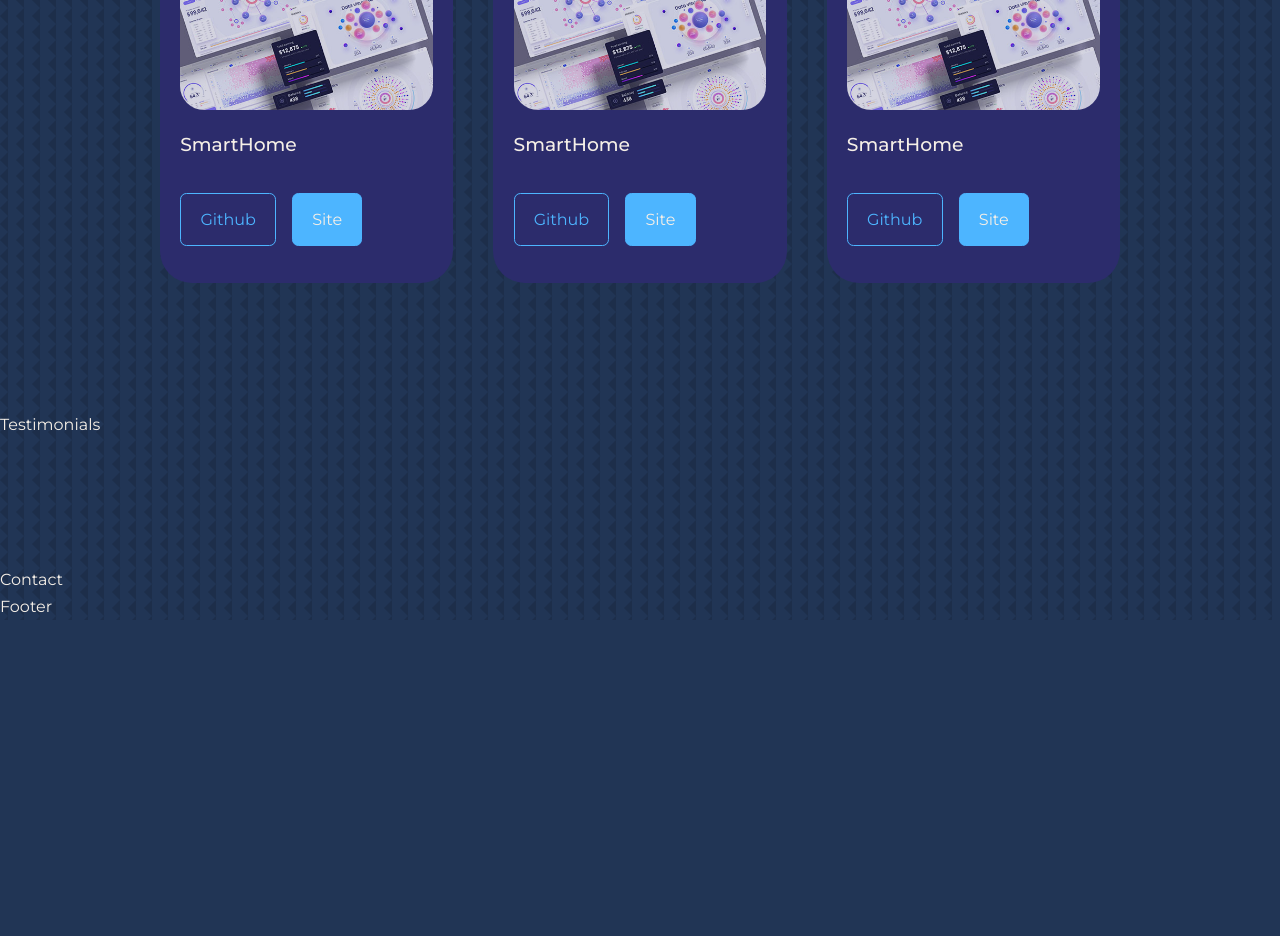
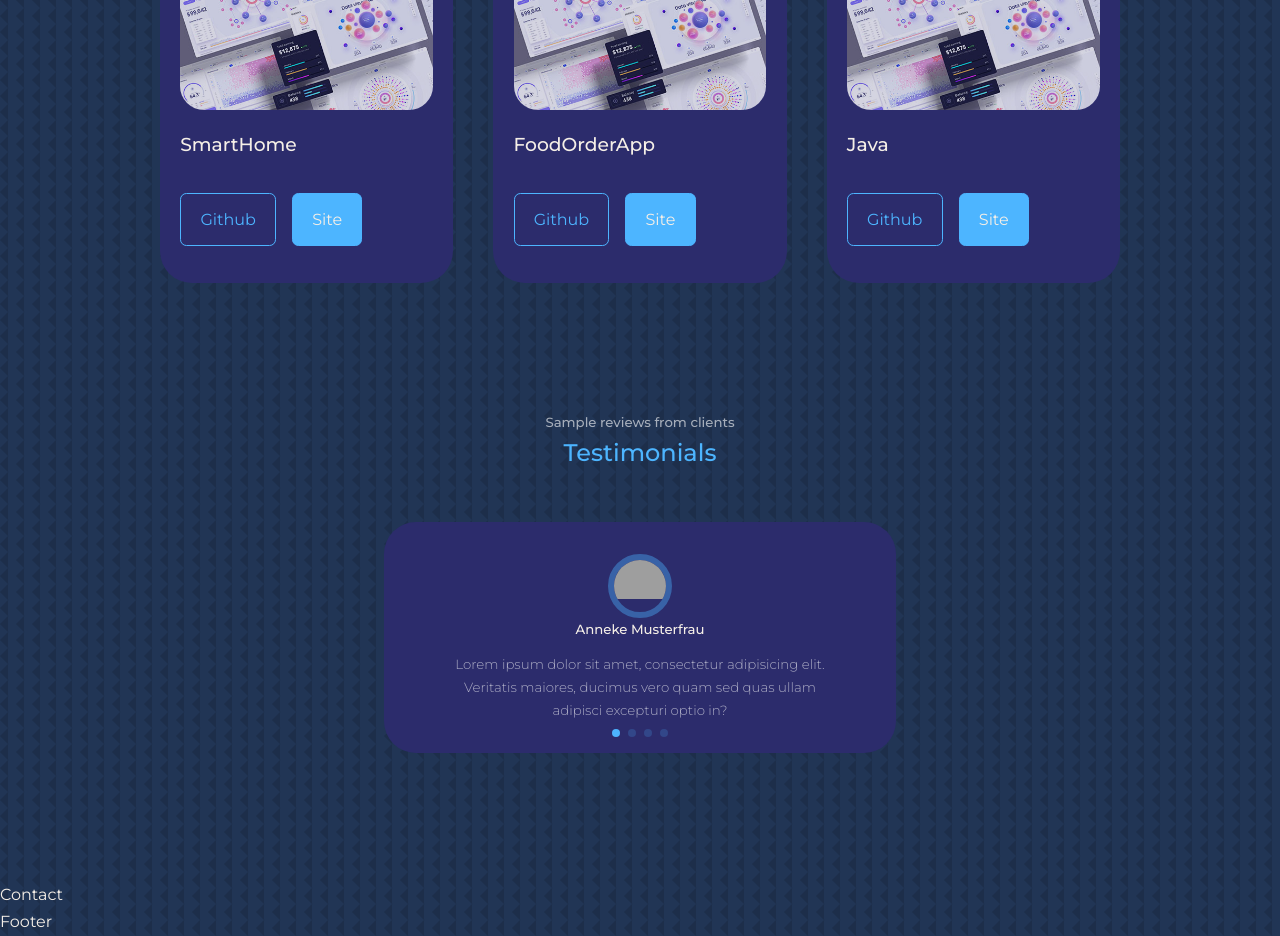
Before and after one commit to NashHub1/react-portfolio, a React (Create React App) app: page / in a window 1280 px wide. Shown: the part 2360-3296 px from the top of the page. Before the commit the page ends 2980 px from the top, so only its background shows below. Built offline with nearby package versions, Linux system fonts and the light colour scheme; grey boxes are pictures that could not be loaded.

Commit message:
Testimonials

```diff
--- a/package.json
+++ b/package.json
@@ -10,6 +10,7 @@
     "react-dom": "^18.2.0",
     "react-icons": "^4.9.0",
     "react-scripts": "5.0.1",
+    "swiper": "^10.0.4",
     "web-vitals": "^2.1.4"
   },
   "scripts": {
--- a/src/Components/Portfolio/Portfolio.css
+++ b/src/Components/Portfolio/Portfolio.css
@@ -32,3 +32,19 @@
     gap: 1rem;
     margin-bottom: 1rem;
 }
+
+/* Media Queries (medium devices) */
+@media screen and (max-width: 1024px){
+    .portfolio_container {
+        grid-template-columns: repeat(2, 1fr);
+        gap: 1.2rem;
+    }
+
+}
+
+/* Media Queries (small devices) */
+@media screen and (max-width: 600px){
+    .portfolio_container {
+        grid-template-columns: 1fr;
+    }
+}
--- a/src/Components/Portfolio/Portfolio.jsx
+++ b/src/Components/Portfolio/Portfolio.jsx
@@ -1,6 +1,33 @@
 import React from 'react'
 import IMG1 from '../../Assets/portfolio6.jpg'
 import './Portfolio.css'
+
+
+const portfolioData = [
+  {
+    id: 1,
+    image: IMG1,
+    title: 'SmartHome',
+    github: 'https://github.com',
+    demo: 'https://github.com'
+  },
+  {
+    id: 2,
+    image: IMG1,
+    title: 'FoodOrderApp',
+    github: 'https://github.com',
+    demo: 'https://github.com'
+  },
+  {
+  id: 3,
+  image: IMG1,
+  title: 'Java',
+  github: 'https://github.com',
+  demo: 'https://github.com'
+  }
+
+]
+
 const Portfolio = () => {
   return (
     <section id='Portfolio'>
@@ -8,44 +35,23 @@ const Portfolio = () => {
       <h2 className="text-light">Portfolio</h2>
 
       <div className="container portfolio_container">
-        <article className="portfolio_item">
-          <div className="portfolio_item_image">
-            <img src={IMG1} className="image" alt='Portfolio' />
-          </div>
-          <h3>SmartHome</h3>
-          <div className="portfolio_item_cta">
-            <a href="https://github.com/NashHub1" className="btn" target="_blank" rel="noopener noreferrer">Github</a>
-            <a href="" className="btn btn_primary" target="_blank" rel="noopener noreferrer">Site</a>
-          </div>
-        </article>
-        <article className="portfolio_item">
-          <div className="portfolio_item_image">
-            <img src={IMG1} className="image" alt='Portfolio' />
-          </div>
-          <h3>SmartHome</h3>
-          <div className="portfolio_item_cta">
-            <a href="" className="btn" target="_blank" rel="noopener noreferrer">Github</a>
-            <a href="" className="btn btn_primary" target="_blank" rel="noopener noreferrer">Site</a>
-          </div>
-        </article>
-        <article className="portfolio_item">
-          <div className="portfolio_item_image">
-            <img src={IMG1} className="image" alt='Portfolio' />
-          </div>
-          <h3>SmartHome</h3>
-          <div className="portfolio_item_cta">
-            <a href="" className="btn" target="_blank" rel="noopener noreferrer">Github</a>
-            <a href="" className="btn btn_primary" target="_blank" rel="noopener noreferrer">Site</a>
-          </div>
-        </article>
-
-
-
-
-
-
+      {
+          portfolioData.map(({id, image, title, github, demo}) => {
+            return(
+              <article key={id} className="portfolio_item">
+                <div className="portfolio_item_image">
+                  <img src={image} className="image" alt={title} />
+                </div>
+                <h3>{title}</h3>
+                <div className="portfolio_item_cta">
+                  <a href={github} className="btn" target="_blank" rel="noopener noreferrer">Github</a>
+                  <a href={demo} className="btn btn_primary" target="_blank" rel="noopener noreferrer">Site</a>
+                </div>
+              </article>
+            )
+          })
+        }
       </div>
-
     </section>
   )
 }
--- /dev/null
+++ b/src/Components/Testimonials/Testimonials.css
@@ -0,0 +1,48 @@
+.testimonials_container {
+  width: 40%;
+  padding-bottom: 3rem;
+}
+
+.swiper-pagination-clickable .swiper-pagination-bullet {
+  background: var(--color-primary);
+}
+.client_avatar {
+  margin: auto;
+  width: 4rem;
+  aspect-ratio: 1/1;
+  overflow: hidden;
+  border-radius: 50%;
+  border: 0.4rem solid var(--color-primary-variant);
+}
+.testimonial {
+  background: var(--color-bg-variant);
+  text-align: center;
+  padding: 2rem;
+  border-radius: 2rem;
+  user-select: none;
+}
+.client_review {
+  color: var(--color-light);
+  font-weight: 300;
+  display: block;
+  width: 90%;
+  margin: 0.8rem auto 0;
+}
+/* Media queries MD */
+
+@media screen and (max-width: 1024px) {
+  .container.testimonials_container {
+    width: 60%;
+  }
+}
+
+/* Media queries SM */
+
+@media screen and (max-width: 600px) {
+  .container.testimonials_container {
+    width: var(--container-width-sm);
+  }
+  .client_review {
+    width: var(--container-width-sm);
+  }
+}
--- a/src/Components/Testimonials/Testimonials.jsx
+++ b/src/Components/Testimonials/Testimonials.jsx
@@ -1,9 +1,67 @@
 import React from 'react'
+import './Testimonials.css'
+
+// Import Swiper core and required modules
+import { Swiper, SwiperSlide } from 'swiper/react';
+
+import { Pagination, Navigation } from 'swiper/modules';
+
+// Import Swiper styles
+import 'swiper/css';
+import 'swiper/css/pagination';
+import 'swiper/css/navigation';
+
+
+const testimonialData = [
+  {
+    avatar:   "https://randomuser.me/api/portraits/women/10.jpg",
+    name:     "Anneke Musterfrau",
+    review:   "Lorem ipsum dolor sit amet, consectetur adipisicing elit. Veritatis maiores, ducimus vero quam sed quas ullam adipisci excepturi optio in?"
+  },
+  {
+    avatar:   "https://randomuser.me/api/portraits/men/15.jpg",
+    name:     "Max Mustermann",
+    review:   "Lorem ipsum dolor sit amet, consectetur adipisicing elit. Veritatis maiores, ducimus vero quam sed quas ullam adipisci excepturi optio in?"
+  },
+  {
+    avatar:   "https://randomuser.me/api/portraits/lego/6.jpg",
+    name:     "Luke Skywalker",
+    review:   "Lorem ipsum dolor sit amet, consectetur adipisicing elit. Veritatis maiores, ducimus vero quam sed quas ullam adipisci excepturi optio in?"
+  },
+  {
+    avatar:   "https://randomuser.me/api/portraits/women/2.jpg",
+    name:     "Anja Musterfrau",
+    review:   "Lorem ipsum dolor sit amet, consectetur adipisicing elit. Veritatis maiores, ducimus vero quam sed quas ullam adipisci excepturi optio in?"
+  },
+]
+
 
 const Testimonials = () => {
   return (
     <section id='Testimonials'>
-      Testimonials
+      <h5 >Sample reviews from clients</h5>
+      <h2 >Testimonials</h2>
+      <Swiper className="container testimonials_container"
+        modules={[Pagination, Navigation]}
+        spaceBetween={40}
+        slidesPerView={1}
+        pagination={{ clickable: true }}>
+        {
+          testimonialData.map(({avatar, name, review}) => {
+            return (
+              <SwiperSlide className="testimonial">
+                <div className="client_avatar">
+                  <img src={avatar} alt={name} />
+                </div>
+                <h5 className='client_name'>{name}</h5>
+                <small className="client_review">
+                  {review}
+                </small>
+              </SwiperSlide>
+            )
+        })
+      }
+      </Swiper>
     </section>
   )
 }
```
Also changed, not shown: 1 other file (tests, documents, lock files or other folders).
